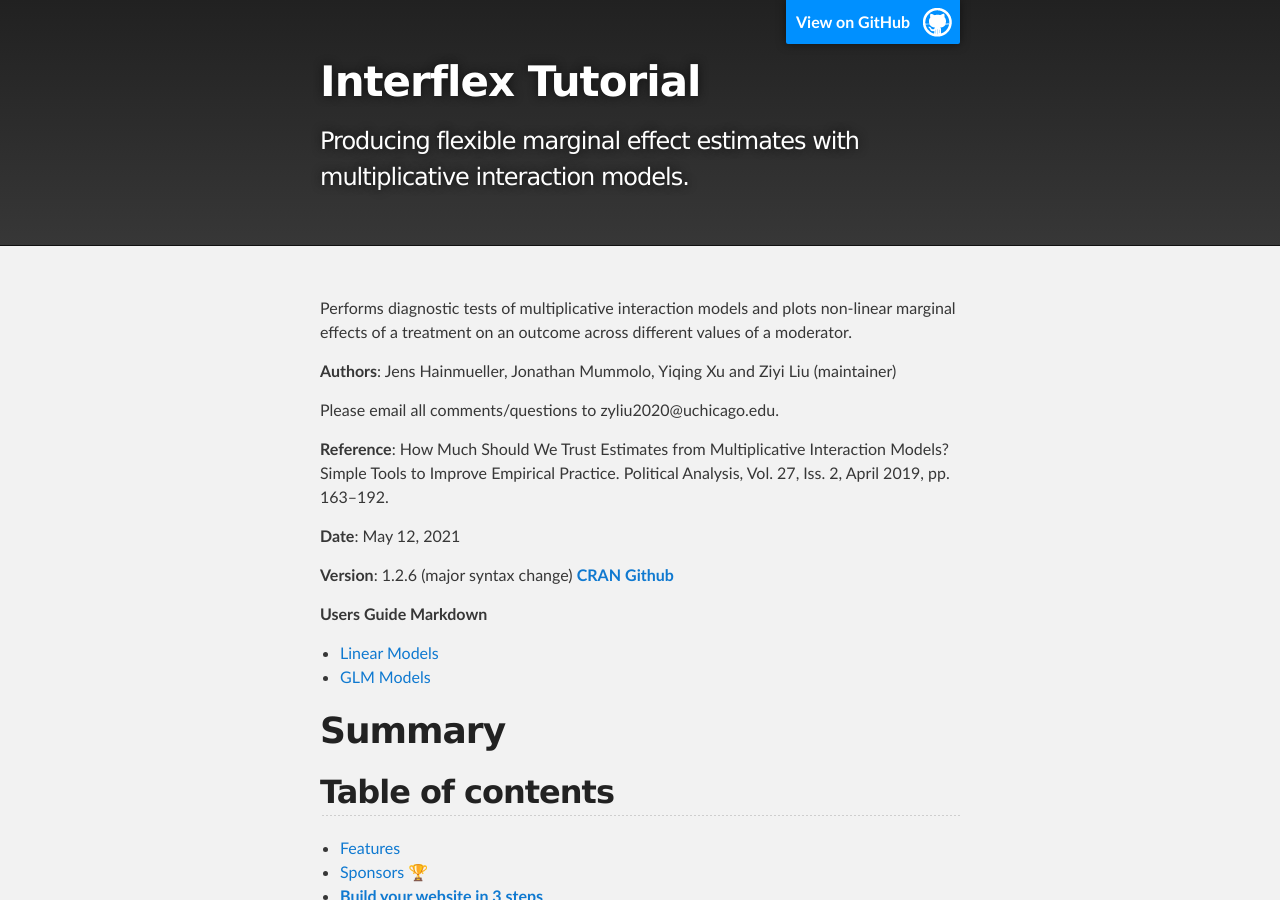
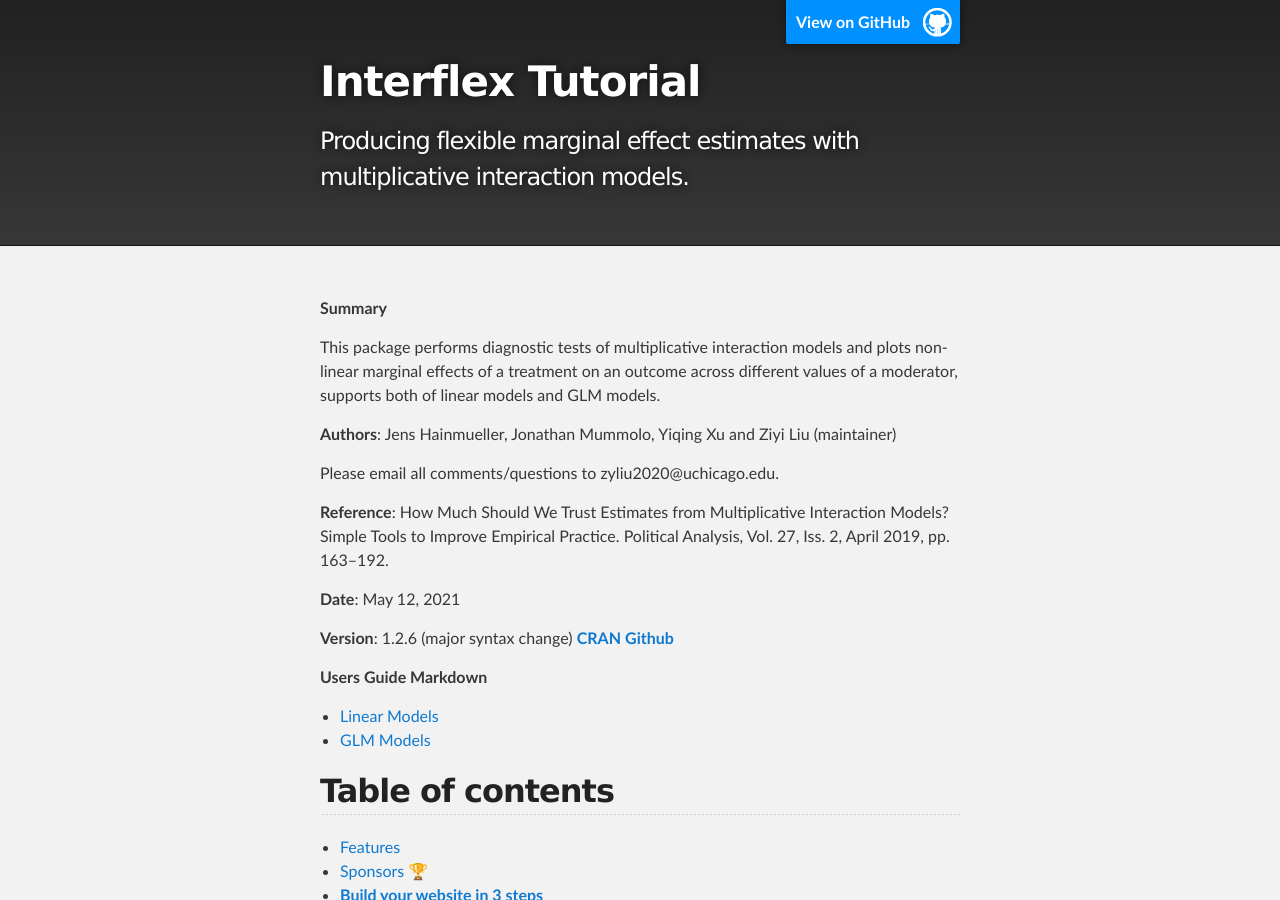
Before and after one commit to lzy318/Interflex-Tutorial, a Jekyll site: the page built from index.md, in a window 1280 px wide and 900 px high. Built offline with Jekyll 4.4.1, drawn with Linux system fonts in a browser that asks for light colours.

Commit message:
Update index.md

```diff
--- a/index.md
+++ b/index.md
@@ -2,7 +2,9 @@
 layout: default
 ---
 
-Performs diagnostic tests of multiplicative interaction models and plots non-linear marginal effects of a treatment on an outcome across different values of a moderator.
+**Summary**
+
+This package performs diagnostic tests of multiplicative interaction models and plots non-linear marginal effects of a treatment on an outcome across different values of a moderator, supports both of linear models and GLM models.
 
 **Authors**: Jens Hainmueller, Jonathan Mummolo, Yiqing Xu and Ziyi Liu (maintainer)
 
```
Also changed, not shown: other parts of index.md (+0 -1 lines).
